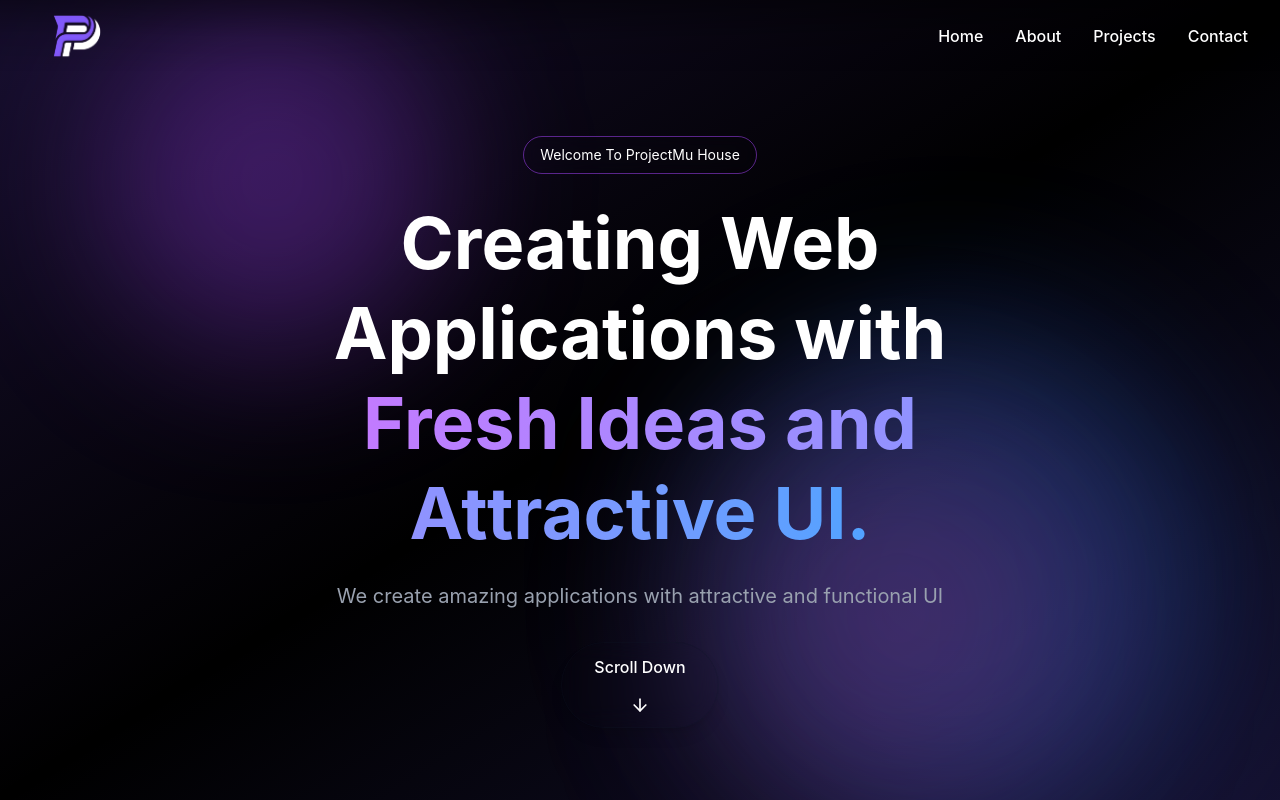
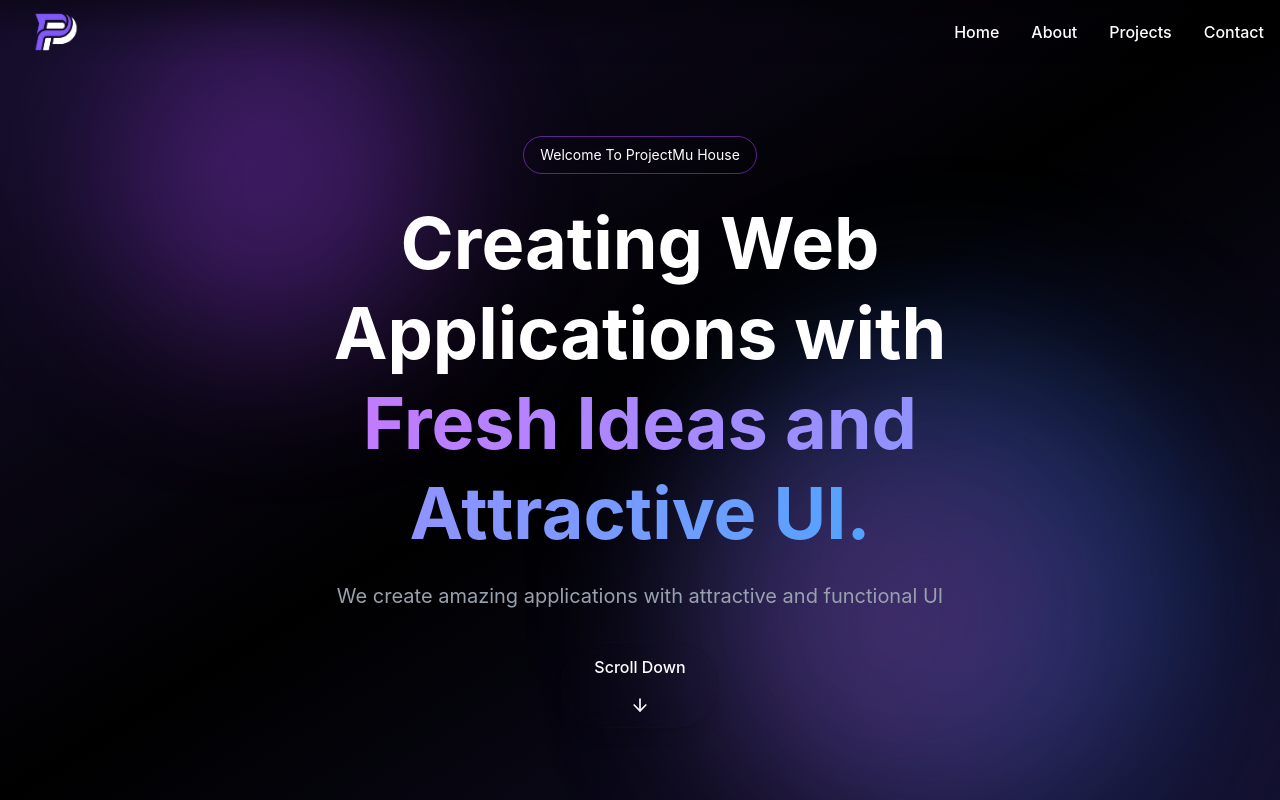
Before and after one commit to ProjectMu-ID/portomu, a Next.js app: page / in a window 1280 px wide. Shown: the top 800 px of the page. Built offline with nearby package versions, Linux system fonts and the light colour scheme.

Commit message:
update navbar

```diff
--- a/components/layout/Navbar.tsx
+++ b/components/layout/Navbar.tsx
@@ -40,43 +40,43 @@ export default function Navbar() {
         : 'bg-gradient-to-b from-black/40 via-black/10 to-transparent'
         }`}
     >
-      <div className="max-w-7xl mx-auto px-4 sm:px-6 lg:px-8">
-        <div className="flex items-center h-18">
-          {/* Mobile Menu Button */}
+      <div className="max-w-7xl mx-auto px-4">
+        {/* Header */}
+        <div className="flex items-center justify-between h-16">
+
+          {/* Logo */}
+          <Link href="/" className="flex items-center">
+            <Image
+              src="/images/logo-dark.png"
+              width={80}
+              height={80}
+              alt="Logo"
+              priority
+            />
+          </Link>
+
+          {/* Mobile menu button */}
           <button
-            onClick={toggleMenu}
-            className="md:hidden p-2 rounded-lg hover:bg-gray-800 transition"
+            onClick={() => setIsOpen(!isOpen)}
+            className="md:hidden p-2 rounded-lg hover:bg-white/10 transition"
             aria-label="Toggle menu"
           >
             {isOpen ? <X size={24} /> : <Menu size={24} />}
           </button>
 
-          {/* Logo */}
-          <Link href="/" className="flex-shrink-0">
-            <Image src="/images/logo-dark.png" width={90} height={90} alt='logo' />
-            {/* <span className="text-primary">[</span>
-            Logo
-            <span className="text-primary">]</span> */}
-          </Link>
-
-          <div className="hidden md:flex flex-1"></div>
-
-          {/* Desktop Navigation */}
+          {/* Desktop nav */}
           <div className="hidden md:flex gap-x-8">
             {navItems.map((item) => (
               <Link
                 key={item.href}
                 href={item.href}
-                className="relative text-white font-medium transition-colors duration-300 hover:text-purple-400 group"
+                className="relative font-medium text-white hover:text-purple-400 transition group"
               >
                 {item.label}
-                <span className="absolute -bottom-1 left-0 w-0 h-0.5 bg-gradient-to-r from-purple-400 to-blue-400 group-hover:w-full transition-all duration-500 ease-out"></span>
+                <span className="absolute -bottom-1 left-0 w-0 h-0.5 bg-gradient-to-r from-purple-400 to-blue-400 group-hover:w-full transition-all duration-300" />
               </Link>
             ))}
           </div>
-
-          {/* Spacer */}
-          {/* <div className="w-16 md:w-0"></div> */}
         </div>
       </div>
 
```
